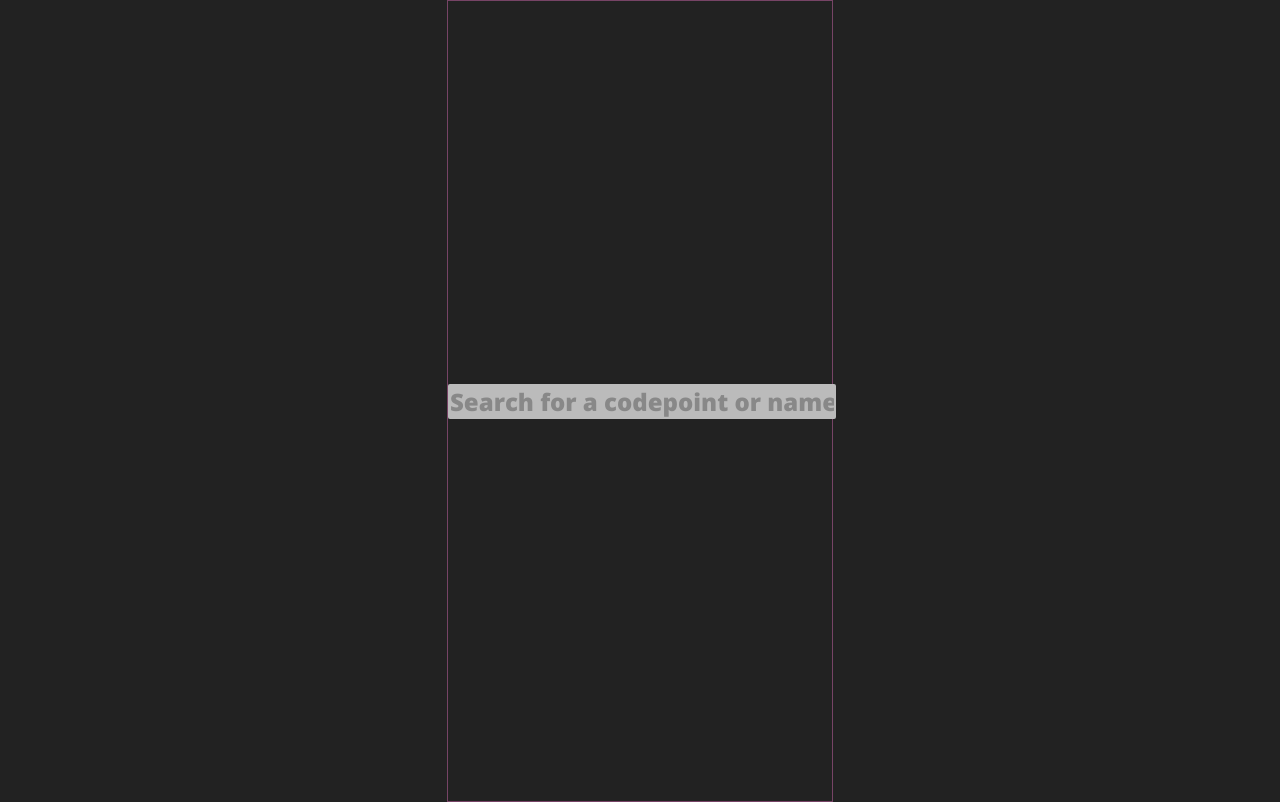
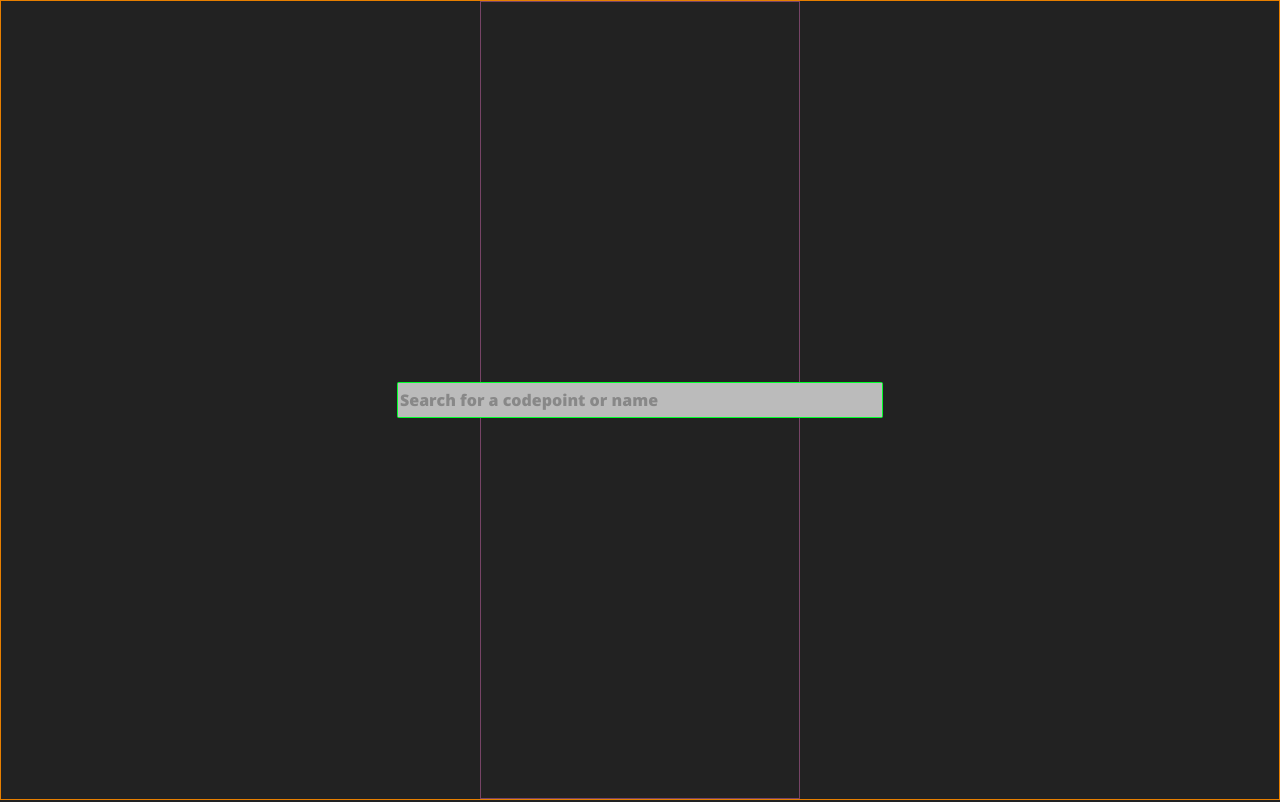
Before and after one commit to ericsnekbytes/unicode_dev_search, a website with bundled scripts: page site/index.html in a window 1280 px wide. Built offline with nearby package versions, Linux system fonts and the light colour scheme.

Commit message:
Refactoring.

```diff
--- a/site/index.html
+++ b/site/index.html
@@ -11,6 +11,9 @@
   <script src="src/index.js"></script>
   <link href="style/base.css" rel="stylesheet" />
 </head>
-  <body>
+<body id="uni_layout" class="uni_text">
+  <div id="uni_center_column">
+    <input id="uni_codepoint_search_box" class="uni_text">
+  </div>
 </body>
 </html>
--- a/site/src/index.ts
+++ b/site/src/index.ts
@@ -1,31 +1,19 @@
 // Main unicode site logic
 
 class UnicodeSite {
-
-  rootNode: any;
   centerColumn: any;
   codepointSearchBox: any;
 
-  constructor(userNode: any) {
+  constructor() {
+    this.centerColumn = document.getElementById('uni_center_column');
 
-    this.rootNode = userNode;
-    this.rootNode.classList.add('uni_root');
-
-    this.centerColumn = document.createElement('div');
-    this.centerColumn.classList.add('uni_center_column');
-    this.rootNode.appendChild(this.centerColumn);
-
-    this.codepointSearchBox = document.createElement('input');
-    this.codepointSearchBox.appearance = 'none';
-    this.codepointSearchBox.classList.add('uni_codepoint_search_box');
-    this.codepointSearchBox.classList.add('root_font');
+    this.codepointSearchBox = document.getElementById('uni_codepoint_search_box');
     this.codepointSearchBox.placeholder = 'Search for a codepoint or name';
-    this.centerColumn.appendChild(this.codepointSearchBox);
   }
 }
 
 window.addEventListener('load', () => {
   console.log('Loading Unicode site!');
-  var site = new UnicodeSite(document.getElementsByTagName('body')[0]);
+  var site = new UnicodeSite();
   (window as any).uniSite = site;
 })
--- a/site/style/base.css
+++ b/site/style/base.css
@@ -1,36 +1,17 @@
 html {
+  box-sizing: border-box;
   height: 100%;
   width: 100%;
 }
 
-.uni_root {
-  --uni-margin: 8px;
-  width: 100%;
-  height: 100%;
-  margin: 0;
-
-  display: flex;
-  align-items: stretch;
-  justify-content: center;
-
-  background-color:  #222222;
-  color: #444444;
-
-
-  font-family: "Open Sans", sans-serif;
-  font-optical-sizing: auto;
-  font-weight: 800;
-  font-style: normal;
-  font-variation-settings:
-    "wdth" 100;
+::placeholder {
+  color: #888888;
 }
 
-input {
-  border: none;
-  outline: none;
-  background-color: none;
-  background-image: none;
-  box-shadow: none;
+/* Separate text styling; use for form elements
+   where text styling is not inherited */
+.uni_text {
+  font-size: 1rem;
   font-family: "Open Sans", sans-serif;
   font-optical-sizing: auto;
   font-weight: 800;
@@ -38,27 +19,41 @@ input {
   font-variation-settings: "wdth" 100;
 }
 
-::placeholder {
-  color: #888888;
+#uni_layout {
+  --uni-margin: 1rem;
+  box-sizing: border-box;
+
+  width: 100%;
+  height: 100%;
+  margin: 0;
+
+  background-color:  #222222;
+  color: #444444;
+
+  border: 1px solid #e77f00;
 }
 
-.uni_center_column {
-  min-height: 100%;
-  width: 30%;
-  min-width: 200px;
-  border: 1px solid #774466;
+#uni_center_column {
+  box-sizing: border-box;
 
   display: flex;
   flex-direction: column;
+  align-items: center;
   justify-content: center;
+
+  width: 20rem;
+  height: 100%;
+  margin: auto;
+
+  border: 1px solid #774466;
 }
 
-.uni_codepoint_search_box {
-  width: 100%;
-  border-radius: 2px;
-  margin: auto;
-  border: 0;
+#uni_codepoint_search_box {
+  width: 30rem;
+  height: 2rem;
+
   background-color: #bbbbbb;
-  font-size: 24px;
-  align-self: stretch;
+
+  border: 1px solid #00ff2a;
+  border-radius: .1rem;
 }
```
Also changed, not shown: 1 other file. Lines whose indentation alone changed are shown as unchanged.
